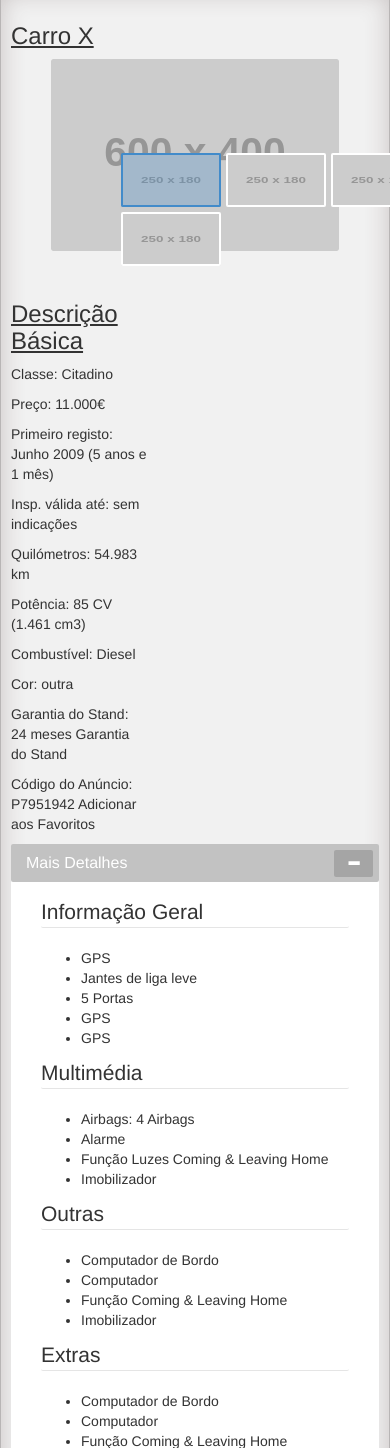
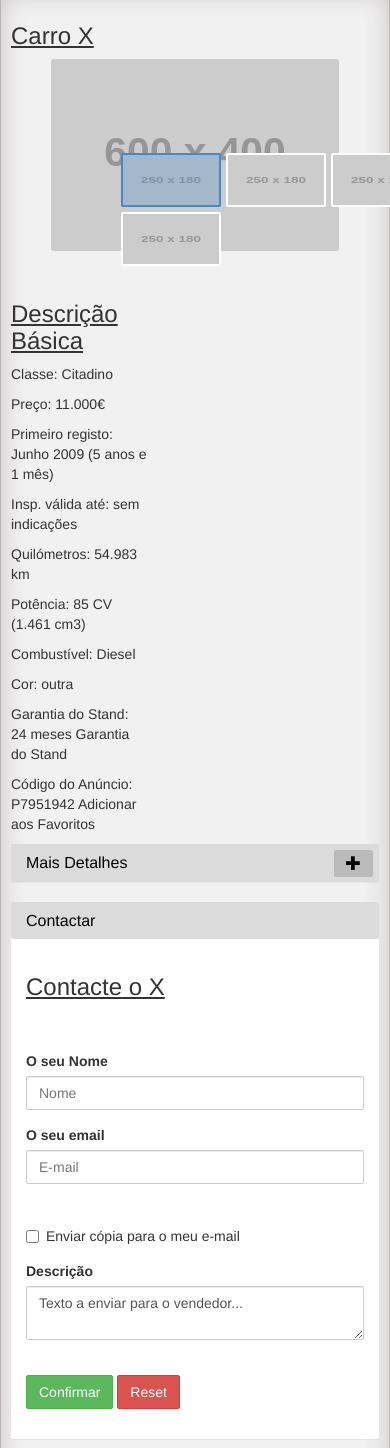
Before and after one commit to TenTimeProductions/Standvirtual, a PHP site: page /details.php in a window 390 px wide; the page is wider, and only the part inside the window is pictured. Shown: the part 260-1708 px from the top of that part. Run offline with PHP 8.4, Linux system fonts and the light colour scheme; grey boxes labelled with a size stand in for pictures from a placeholder-image service; some libraries are stand-ins or nearby versions.

Commit message:
fix some things on details and add bg body

```diff
--- a/base.php
+++ b/base.php
@@ -1,4 +1,4 @@
-  <div class="container-fluid" style="background-color:#e8e8e8; margin-left: -15px;">
+  <div class="container-fluid" style="/*background-color:#e8e8e8;*/ margin-left: -15px;">
         <div id="property-listings">
 
             <div class="row">
--- a/info.php
+++ b/info.php
@@ -56,10 +56,10 @@
 			<div class="row">
                 <div class="col-md-12">
                 <div class="panel panel-primary">
-                    <div class="panel-heading">
+                    <div class="panel-heading clickable">
                         <h3 class="panel-title">
                             Mais Detalhes</h3>
-                        <span class="pull-right clickable"><i class="glyphicon glyphicon-minus"></i></span>
+                        <span class="pull-right"><i class="glyphicon glyphicon-minus"></i></span>
                     </div>
                     <div class="panel-body">
                         <div class="col-xs-12 col-sm-12 col-md-4 col-lg-3">
@@ -118,7 +118,6 @@
                     <div class="panel-heading">
                         <h3 class="panel-title">
                             Contactar</h3>
-                        <span class="pull-right clickable"><i class="glyphicon glyphicon-minus"></i></span>
                     </div>
                     <div class="panel-body">
                         <div style="text-align:left; text-decoration:none;"><h3><u>Contacte o X</u></h3></div>
@@ -179,7 +178,7 @@
                     </div>
                 </div>
                 <div class="col-md-4">
-                        <img src="http://lorempixel.com/660/120/technics/Ads%20for%20this%20site/" class="img-responsive img-thumbnail" alt="">
+                        <img src="http://lorempixel.com/360/440/technics/Ads%20for%20this%20site/" class="img-responsive img-thumbnail" alt="">
                     </div>
             </div><!-- row -->
 		<!-- related -->
@@ -267,7 +266,7 @@
         		</div>
         	</div>
 		</div>
-        <div class="col-md-4" style="height:400px; margin-top:60px;">
-                        <img src="http://lorempixel.com/660/120/technics/Ads%20for%20this%20site/" height="400px"class="img-responsive img-thumbnail" alt="">
+        <div class="col-md-4" style="margin-top:60px;">
+                        <img src="http://lorempixel.com/250/220/technics/Ads%20for%20this%20site/" height="400px"class="img-responsive img-thumbnail" alt="">
                     </div>
 </div>
--- a/public/css/base.css
+++ b/public/css/base.css
@@ -1,5 +1,9 @@
 *{
 	border-radius: 2px !important;
+}
+body{
+    background: #CCC;
+    background-image: url(../img/concrete_wall_3.png);
 }
 .header{
 	padding: 10px;
@@ -16,8 +20,8 @@
     border-radius: 0 !important;
     background:
         linear-gradient(
-            rgba(255, 255, 255, 0.45),
-            rgba(0, 0, 0, 0.1)
+            rgba(0, 0, 0, 0),
+            #fff
         );
 }
 .hr-footer{
--- a/public/css/details.css
+++ b/public/css/details.css
@@ -98,8 +98,9 @@
 a.clickable { color: inherit; }
 a.clickable:hover { text-decoration:none; }
 .panel-primary>.panel-heading{
-    background-color:rgba(0, 0, 0, 0.24);
+    background-color: rgba(121, 121, 121, 0.27);
     border-style: none;
+    color: #000;
 }
 .panel{
     border-style: none;
```
Also changed, not shown: footer.php (+5 -34 lines), public/plugins/search.js (+33 -12 lines), public/img/cardboard_flat.png (added), public/img/concrete_wall_3.png (added).
